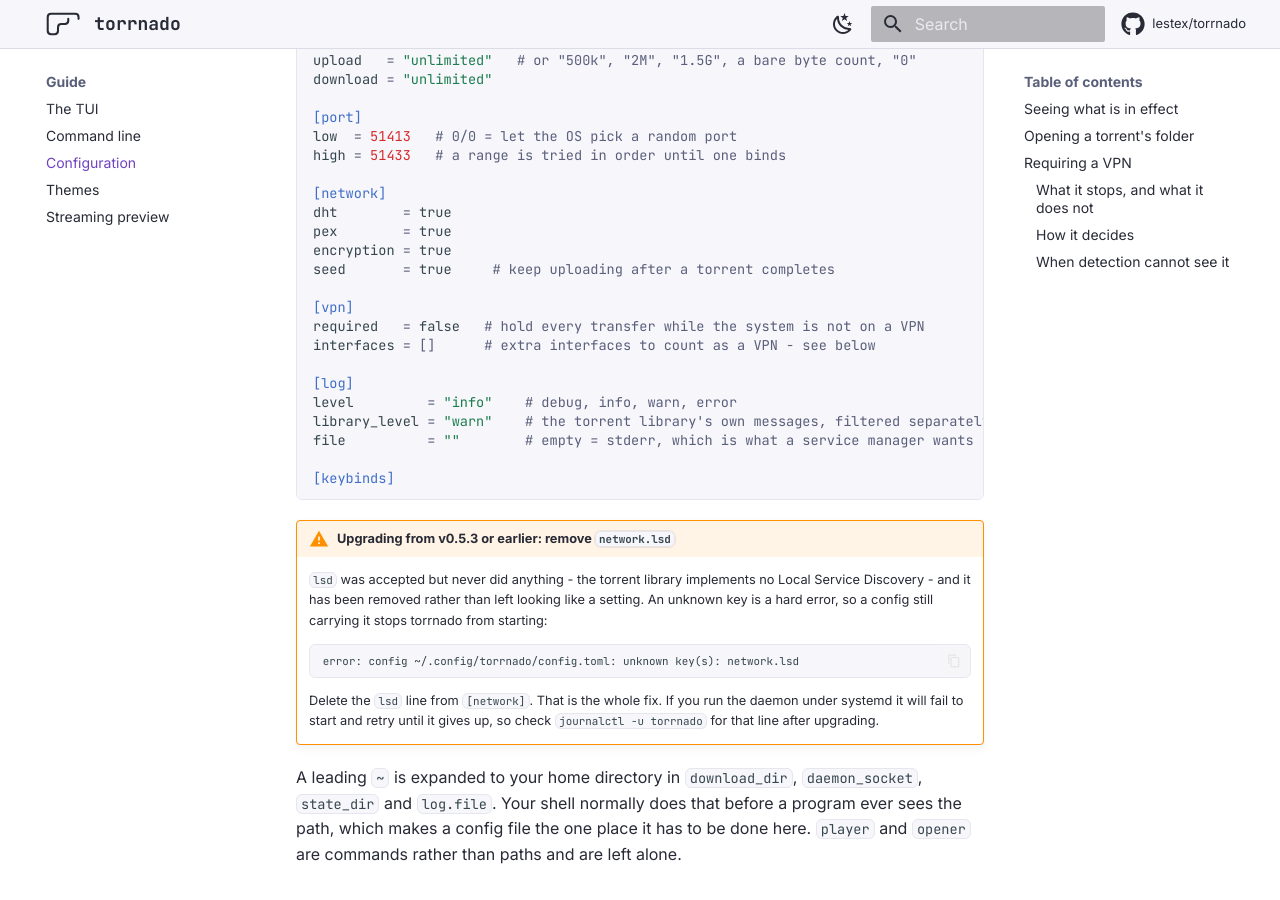
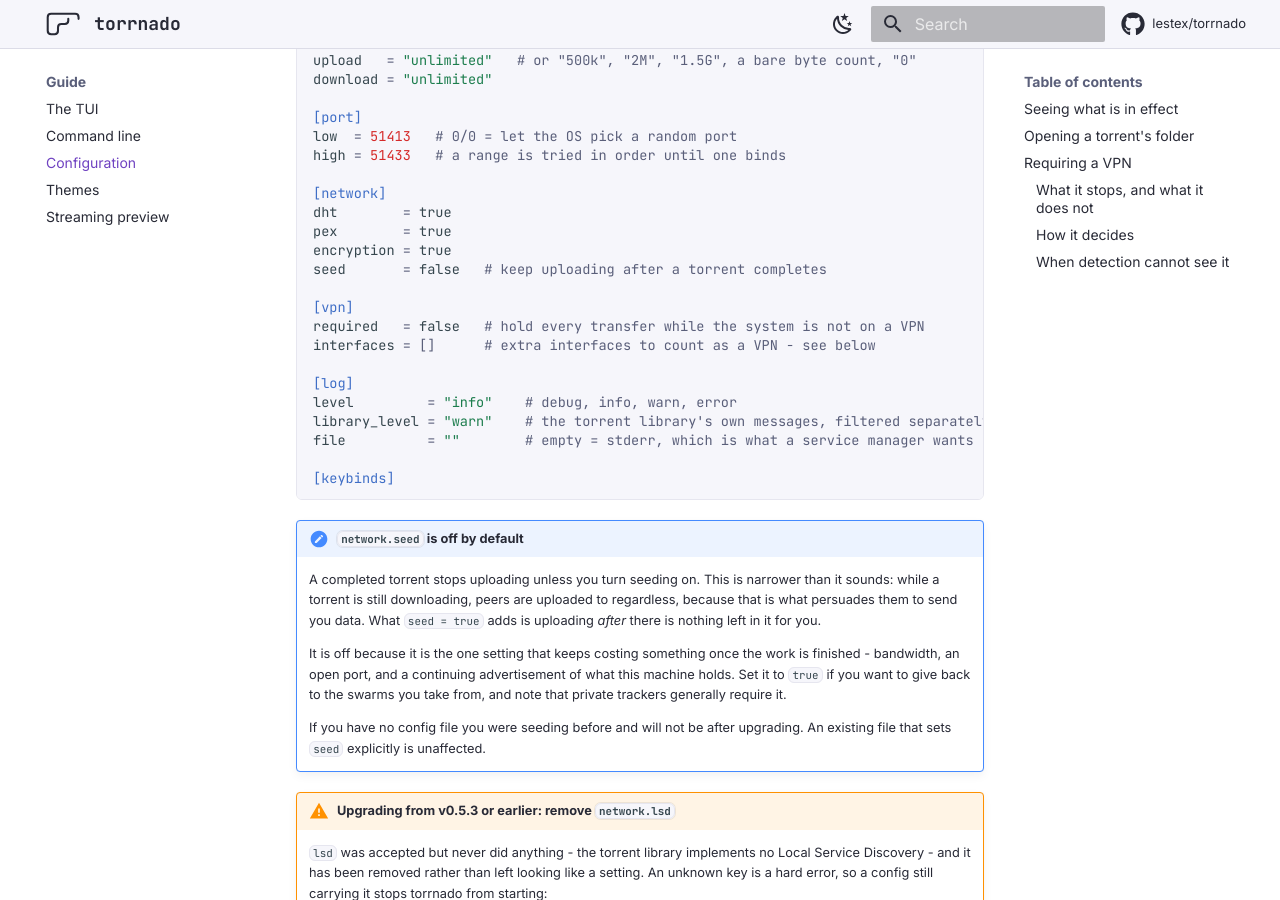
Before and after one commit to lestex/torrnado, an MkDocs documentation site: the page built from docs/guide/configuration.md, in a window 1280 px wide and 900 px high, scrolled down 573 px. Built offline with MkDocs 1.6.1 and Material for MkDocs 9.7.7, drawn with Linux system fonts in a browser that asks for light colours; comment, search, counter and statistics services are not loaded.

Commit message:
feat!: seed is off by default
BREAKING CHANGE: `network.seed` now defaults to false, so a completed
torrent stops uploading unless seeding is turned on.

It is narrower than "do not upload". The library only treats this as
altruistic seeding after a torrent completes - while one is still
downloading, peers are uploaded to regardless, because that is what
persuades them to reciprocate.

Off because it is the one network setting that keeps costing something
after the work is done: bandwidth, an open port, and a continuing
advertisement of what this machine holds. A default should not commit
someone to that indefinitely without their having asked for it.

Anyone whose config sets `seed` explicitly is unaffected, which includes
every file `torrnado init` has written. Running on defaults, seeding
stops after this upgrade; the configuration page says so and says that
private trackers generally require it to be on.

````diff
--- a/docs/guide/configuration.md
+++ b/docs/guide/configuration.md
@@ -32,7 +32,7 @@ high = 51433   # a range is tried in order until one binds
 dht        = true
 pex        = true
 encryption = true
-seed       = true     # keep uploading after a torrent completes
+seed       = false   # keep uploading after a torrent completes
 
 [vpn]
 required   = false   # hold every transfer while the system is not on a VPN
@@ -45,6 +45,24 @@ file          = ""        # empty = stderr, which is what a service manager want
 
 [keybinds]
 ```
+
+!!! note "`network.seed` is off by default"
+
+    A completed torrent stops uploading unless you turn seeding on. This
+    is narrower than it sounds: while a torrent is still downloading,
+    peers are uploaded to regardless, because that is what persuades them
+    to send you data. What `seed = true` adds is uploading *after* there
+    is nothing left in it for you.
+
+    It is off because it is the one setting that keeps costing something
+    once the work is finished - bandwidth, an open port, and a continuing
+    advertisement of what this machine holds. Set it to `true` if you
+    want to give back to the swarms you take from, and note that private
+    trackers generally require it.
+
+    If you have no config file you were seeding before and will not be
+    after upgrading. An existing file that sets `seed` explicitly is
+    unaffected.
 
 !!! warning "Upgrading from v0.5.3 or earlier: remove `network.lsd`"
 
````
Also changed, not shown: 2 other files.
